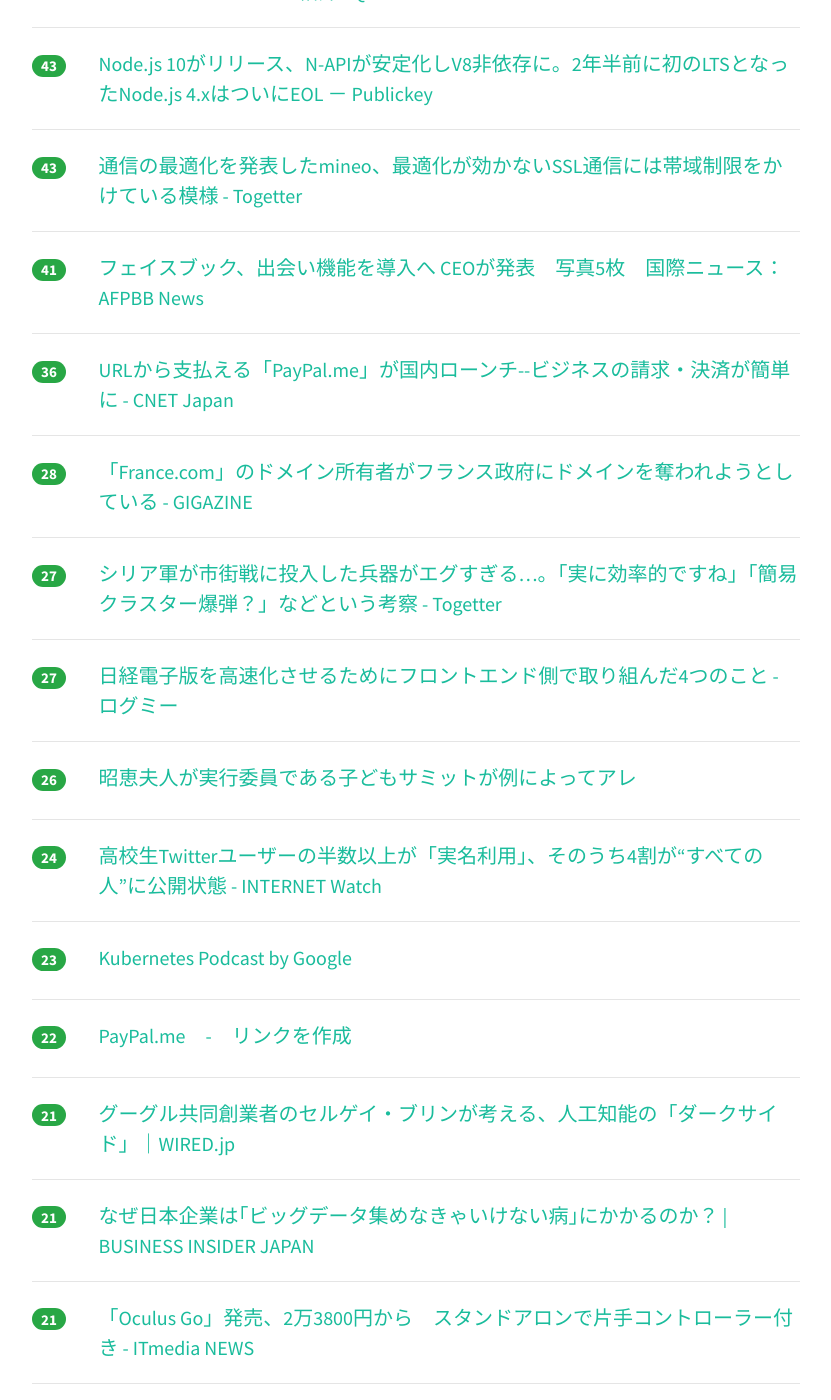
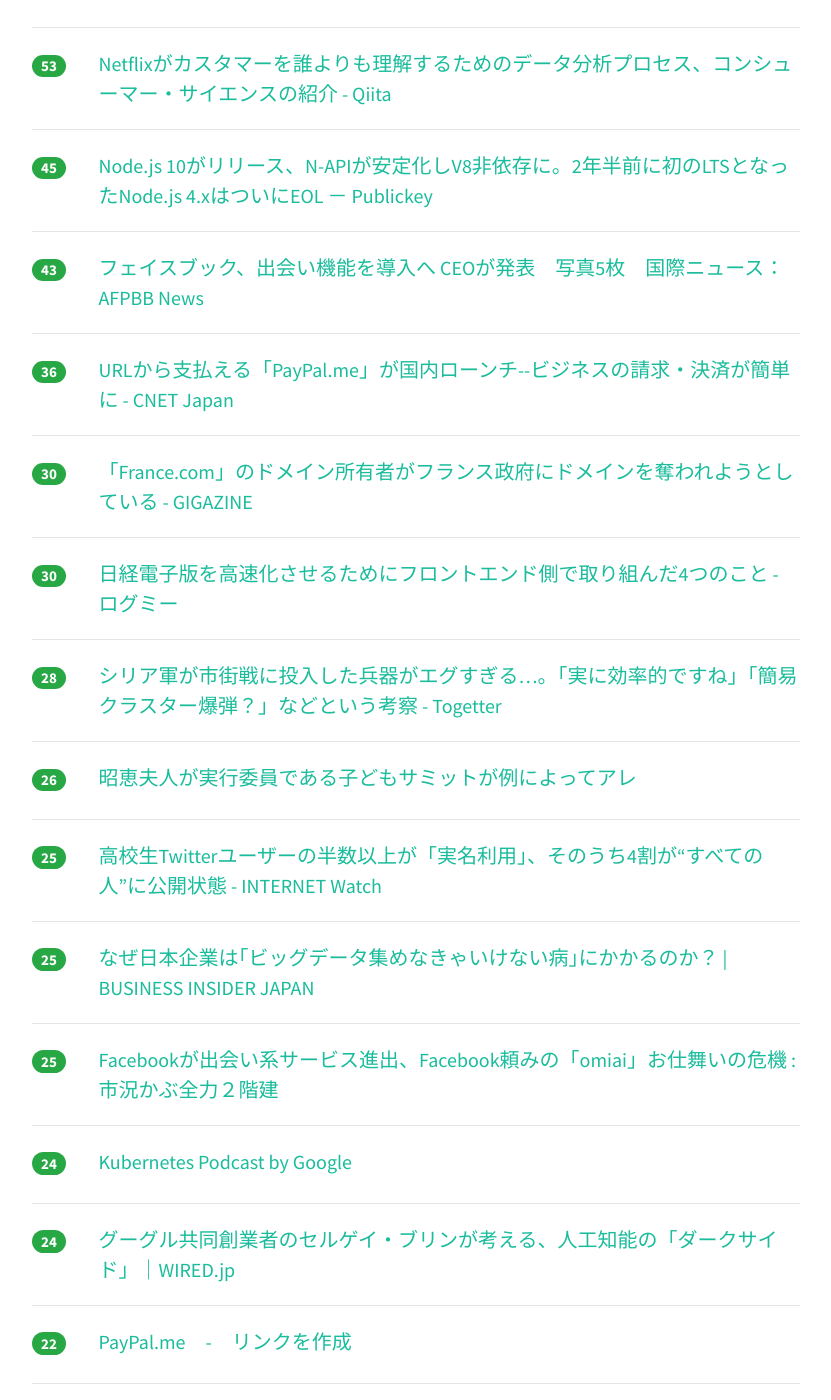
Before and after one commit to yatta47/hatena-matome-site, a Jekyll site: the page built from _posts/2018-05-02-hatena.md, in a window 1280 px wide and 1400 px high, scrolled down 1118 px. Shown: the whole window, without its empty margins (224-1055 px from the left). Built offline with Jekyll 4.4.1, drawn with Linux system fonts in a browser that asks for light colours; nearby versions of some CDN libraries; some of the changed text lies outside the part shown.

Commit message:
Updated 2018-05-02

```diff
--- a/_posts/2018-05-02-hatena.md
+++ b/_posts/2018-05-02-hatena.md
@@ -1,34 +1,39 @@
 ---
 layout: post
 title:  "2018-05-02 はてぶIT"
-date:   2018-05-02 15:03:06
+date:   2018-05-02 16:02:50
 tags: [it-hotentry]
 ---
-39 件のデータあり
+41 件のデータあり
 
 <hr><div class="row">
-<div class="col-1"><span class="badge badge-pill badge-success h2">586</span></div>
+<div class="col-1"><span class="badge badge-pill badge-success h2">665</span></div>
 <div class="col-11"><a href='http://karaage.hatenadiary.jp/entry/2018/05/02/073000' target='_blank'>私の会社の機械学習経験ゼロの「ディープラーニングおじさん」が会社のAI戦略を動かすまで - karaage. [からあげ]</a></div>
 </div>
 <hr>
 <div class="row">
-<div class="col-1"><span class="badge badge-pill badge-success h2">171</span></div>
+<div class="col-1"><span class="badge badge-pill badge-success h2">207</span></div>
+<div class="col-11"><a href='https://qiita.com/sl2/items/1e503952b9506a0539ea' target='_blank'>2018年のPythonプロジェクトのはじめかた - Qiita</a></div>
+</div>
+<hr>
+<div class="row">
+<div class="col-1"><span class="badge badge-pill badge-success h2">187</span></div>
 <div class="col-11"><a href='http://shin.hateblo.jp/entry/2012/05/26/231036' target='_blank'>Makefileの書き方 - cat /var/log/shin</a></div>
 </div>
 <hr>
 <div class="row">
-<div class="col-1"><span class="badge badge-pill badge-success h2">158</span></div>
-<div class="col-11"><a href='https://qiita.com/sl2/items/1e503952b9506a0539ea' target='_blank'>2018年のPythonプロジェクトのはじめかた - Qiita</a></div>
+<div class="col-1"><span class="badge badge-pill badge-success h2">104</span></div>
+<div class="col-11"><a href='https://blog.github.com/2018-05-01-github-pages-custom-domains-https/' target='_blank'>Custom domains on GitHub Pages gain support for HTTPS | The GitHub Blog</a></div>
 </div>
 <hr>
 <div class="row">
 <div class="col-1"><span class="badge badge-pill badge-success h2">98</span></div>
-<div class="col-11"><a href='https://blog.github.com/2018-05-01-github-pages-custom-domains-https/' target='_blank'>Custom domains on GitHub Pages gain support for HTTPS | The GitHub Blog</a></div>
+<div class="col-11"><a href='https://www.moguravr.com/oculus-go-launch/' target='_blank'>Oculus、一体型VRヘッドセットOculus Go本日発売 価格は23,800円から | Mogura VR - 国内外のVR/AR/MR最新情報</a></div>
 </div>
 <hr>
 <div class="row">
-<div class="col-1"><span class="badge badge-pill badge-success h2">91</span></div>
-<div class="col-11"><a href='https://www.moguravr.com/oculus-go-launch/' target='_blank'>Oculus、一体型VRヘッドセットOculus Go本日発売 価格は23,800円から | Mogura VR - 国内外のVR/AR/MR最新情報</a></div>
+<div class="col-1"><span class="badge badge-pill badge-success h2">82</span></div>
+<div class="col-11"><a href='https://togetter.com/li/1223437' target='_blank'>通信の最適化を発表したmineo、最適化が効かないSSL通信には帯域制限をかけている模様 - Togetter</a></div>
 </div>
 <hr>
 <div class="row">
@@ -42,27 +47,22 @@ tags: [it-hotentry]
 </div>
 <hr>
 <div class="row">
-<div class="col-1"><span class="badge badge-pill badge-success h2">50</span></div>
+<div class="col-1"><span class="badge badge-pill badge-success h2">55</span></div>
 <div class="col-11"><a href='https://qiita.com/gengogo5/items/5b038cf0b4034194f63a' target='_blank'>Java初心者時代にコードレビューで指摘された悪しき習慣 - Qiita</a></div>
 </div>
 <hr>
 <div class="row">
-<div class="col-1"><span class="badge badge-pill badge-success h2">48</span></div>
+<div class="col-1"><span class="badge badge-pill badge-success h2">53</span></div>
 <div class="col-11"><a href='https://qiita.com/KanNishida/items/12f9ae0cee98fd54b0bb' target='_blank'>Netflixがカスタマーを誰よりも理解するためのデータ分析プロセス、コンシューマー・サイエンスの紹介 - Qiita</a></div>
 </div>
 <hr>
 <div class="row">
-<div class="col-1"><span class="badge badge-pill badge-success h2">43</span></div>
+<div class="col-1"><span class="badge badge-pill badge-success h2">45</span></div>
 <div class="col-11"><a href='https://www.publickey1.jp/blog/18/nodejs_10n-apiv82ltsnodejs_4xeol.html' target='_blank'>Node.js 10がリリース、N-APIが安定化しV8非依存に。2年半前に初のLTSとなったNode.js 4.xはついにEOL － Publickey</a></div>
 </div>
 <hr>
 <div class="row">
 <div class="col-1"><span class="badge badge-pill badge-success h2">43</span></div>
-<div class="col-11"><a href='https://togetter.com/li/1223437' target='_blank'>通信の最適化を発表したmineo、最適化が効かないSSL通信には帯域制限をかけている模様 - Togetter</a></div>
-</div>
-<hr>
-<div class="row">
-<div class="col-1"><span class="badge badge-pill badge-success h2">41</span></div>
 <div class="col-11"><a href='http://www.afpbb.com/articles/-/3173230' target='_blank'>フェイスブック、出会い機能を導入へ CEOが発表　写真5枚　国際ニュース：AFPBB News</a></div>
 </div>
 <hr>
@@ -72,18 +72,18 @@ tags: [it-hotentry]
 </div>
 <hr>
 <div class="row">
-<div class="col-1"><span class="badge badge-pill badge-success h2">28</span></div>
+<div class="col-1"><span class="badge badge-pill badge-success h2">30</span></div>
 <div class="col-11"><a href='https://gigazine.net/news/20180502-france-dot-com/' target='_blank'>「France.com」のドメイン所有者がフランス政府にドメインを奪われようとしている - GIGAZINE</a></div>
 </div>
 <hr>
 <div class="row">
-<div class="col-1"><span class="badge badge-pill badge-success h2">27</span></div>
-<div class="col-11"><a href='https://togetter.com/li/1223258' target='_blank'>シリア軍が市街戦に投入した兵器がエグすぎる…。「実に効率的ですね」「簡易クラスター爆弾？」などという考察 - Togetter</a></div>
+<div class="col-1"><span class="badge badge-pill badge-success h2">30</span></div>
+<div class="col-11"><a href='http://logmi.jp/283703' target='_blank'>日経電子版を高速化させるためにフロントエンド側で取り組んだ4つのこと - ログミー</a></div>
 </div>
 <hr>
 <div class="row">
-<div class="col-1"><span class="badge badge-pill badge-success h2">27</span></div>
-<div class="col-11"><a href='http://logmi.jp/283703' target='_blank'>日経電子版を高速化させるためにフロントエンド側で取り組んだ4つのこと - ログミー</a></div>
+<div class="col-1"><span class="badge badge-pill badge-success h2">28</span></div>
+<div class="col-11"><a href='https://togetter.com/li/1223258' target='_blank'>シリア軍が市街戦に投入した兵器がエグすぎる…。「実に効率的ですね」「簡易クラスター爆弾？」などという考察 - Togetter</a></div>
 </div>
 <hr>
 <div class="row">
@@ -92,13 +92,28 @@ tags: [it-hotentry]
 </div>
 <hr>
 <div class="row">
-<div class="col-1"><span class="badge badge-pill badge-success h2">24</span></div>
+<div class="col-1"><span class="badge badge-pill badge-success h2">25</span></div>
 <div class="col-11"><a href='https://internet.watch.impress.co.jp/docs/news/1119998.html' target='_blank'>高校生Twitterユーザーの半数以上が「実名利用」、そのうち4割が“すべての人”に公開状態 - INTERNET Watch</a></div>
 </div>
 <hr>
 <div class="row">
-<div class="col-1"><span class="badge badge-pill badge-success h2">23</span></div>
+<div class="col-1"><span class="badge badge-pill badge-success h2">25</span></div>
+<div class="col-11"><a href='https://www.businessinsider.jp/post-166671' target='_blank'>なぜ日本企業は｢ビッグデータ集めなきゃいけない病｣にかかるのか？ | BUSINESS INSIDER JAPAN</a></div>
+</div>
+<hr>
+<div class="row">
+<div class="col-1"><span class="badge badge-pill badge-success h2">25</span></div>
+<div class="col-11"><a href='http://kabumatome.doorblog.jp/archives/65918207.html' target='_blank'>Facebookが出会い系サービス進出、Facebook頼みの「omiai」お仕舞いの危機 : 市況かぶ全力２階建</a></div>
+</div>
+<hr>
+<div class="row">
+<div class="col-1"><span class="badge badge-pill badge-success h2">24</span></div>
 <div class="col-11"><a href='https://kubernetespodcast.com/' target='_blank'>Kubernetes Podcast by Google</a></div>
+</div>
+<hr>
+<div class="row">
+<div class="col-1"><span class="badge badge-pill badge-success h2">24</span></div>
+<div class="col-11"><a href='https://wired.jp/2018/05/02/sergey-brin-warns-ais-dark-side/' target='_blank'>グーグル共同創業者のセルゲイ・ブリンが考える、人工知能の「ダークサイド」｜WIRED.jp</a></div>
 </div>
 <hr>
 <div class="row">
@@ -107,17 +122,7 @@ tags: [it-hotentry]
 </div>
 <hr>
 <div class="row">
-<div class="col-1"><span class="badge badge-pill badge-success h2">21</span></div>
-<div class="col-11"><a href='https://wired.jp/2018/05/02/sergey-brin-warns-ais-dark-side/' target='_blank'>グーグル共同創業者のセルゲイ・ブリンが考える、人工知能の「ダークサイド」｜WIRED.jp</a></div>
-</div>
-<hr>
-<div class="row">
-<div class="col-1"><span class="badge badge-pill badge-success h2">21</span></div>
-<div class="col-11"><a href='https://www.businessinsider.jp/post-166671' target='_blank'>なぜ日本企業は｢ビッグデータ集めなきゃいけない病｣にかかるのか？ | BUSINESS INSIDER JAPAN</a></div>
-</div>
-<hr>
-<div class="row">
-<div class="col-1"><span class="badge badge-pill badge-success h2">21</span></div>
+<div class="col-1"><span class="badge badge-pill badge-success h2">22</span></div>
 <div class="col-11"><a href='http://www.itmedia.co.jp/news/articles/1805/02/news043.html' target='_blank'>「Oculus Go」発売、2万3800円から　スタンドアロンで片手コントローラー付き - ITmedia NEWS</a></div>
 </div>
 <hr>
@@ -132,33 +137,28 @@ tags: [it-hotentry]
 </div>
 <hr>
 <div class="row">
+<div class="col-1"><span class="badge badge-pill badge-success h2">20</span></div>
+<div class="col-11"><a href='https://japan.cnet.com/article/35118603/' target='_blank'>Facebook、デート機能を追加へ--友達以外のユーザーとマッチング - CNET Japan</a></div>
+</div>
+<hr>
+<div class="row">
+<div class="col-1"><span class="badge badge-pill badge-success h2">19</span></div>
+<div class="col-11"><a href='http://twitter.com/kanju/status/990957968639180800' target='_blank'>Kanju@ぬけがらさんのツイート: "なんだこのウンチクある言葉。天才か… "</a></div>
+</div>
+<hr>
+<div class="row">
 <div class="col-1"><span class="badge badge-pill badge-success h2">19</span></div>
 <div class="col-11"><a href='https://akiba-pc.watch.impress.co.jp/docs/news/news/1119789.html' target='_blank'>スマホサイズのタッチパッド付きキーボードが上海問屋から、実売2,999円 - AKIBA PC Hotline!</a></div>
 </div>
 <hr>
 <div class="row">
 <div class="col-1"><span class="badge badge-pill badge-success h2">19</span></div>
-<div class="col-11"><a href='https://japan.cnet.com/article/35118603/' target='_blank'>Facebook、デート機能を追加へ--友達以外のユーザーとマッチング - CNET Japan</a></div>
+<div class="col-11"><a href='http://www.wipiano.net/entry/2018/04/20/045327' target='_blank'>今からできる、速くシンプルに LINQ を書くためのコツ 3 個 - wiprog</a></div>
 </div>
 <hr>
 <div class="row">
 <div class="col-1"><span class="badge badge-pill badge-success h2">19</span></div>
 <div class="col-11"><a href='https://manablog.org/freelance-programmer-salary/' target='_blank'>【実体験】フリーランスエンジニアとして月収100万円を稼いだ方法</a></div>
-</div>
-<hr>
-<div class="row">
-<div class="col-1"><span class="badge badge-pill badge-success h2">18</span></div>
-<div class="col-11"><a href='http://twitter.com/kanju/status/990957968639180800' target='_blank'>Kanju@ぬけがらさんのツイート: "なんだこのウンチクある言葉。天才か… "</a></div>
-</div>
-<hr>
-<div class="row">
-<div class="col-1"><span class="badge badge-pill badge-success h2">17</span></div>
-<div class="col-11"><a href='http://kabumatome.doorblog.jp/archives/65918207.html' target='_blank'>Facebookが出会い系サービス進出、Facebook頼みの「omiai」お仕舞いの危機 : 市況かぶ全力２階建</a></div>
-</div>
-<hr>
-<div class="row">
-<div class="col-1"><span class="badge badge-pill badge-success h2">16</span></div>
-<div class="col-11"><a href='http://www.wipiano.net/entry/2018/04/20/045327' target='_blank'>今からできる、速くシンプルに LINQ を書くためのコツ 3 個 - wiprog</a></div>
 </div>
 <hr>
 <div class="row">
@@ -169,6 +169,11 @@ tags: [it-hotentry]
 <div class="row">
 <div class="col-1"><span class="badge badge-pill badge-success h2">15</span></div>
 <div class="col-11"><a href='https://jp.reuters.com/article/idJP2018050101002100' target='_blank'>自民の若手が増税凍結を提言へ | ロイター</a></div>
+</div>
+<hr>
+<div class="row">
+<div class="col-1"><span class="badge badge-pill badge-success h2">15</span></div>
+<div class="col-11"><a href='https://kakuyasu-sim.jp/sns/kuchikomis/topic/8355' target='_blank'>格安SIMの通信の最適化の実害と、帯域制御の実害 - 格安SIMの通信速度の口コミ - 格安SIMのSNS</a></div>
 </div>
 <hr>
 <div class="row">
@@ -183,7 +188,17 @@ tags: [it-hotentry]
 <hr>
 <div class="row">
 <div class="col-1"><span class="badge badge-pill badge-success h2">14</span></div>
-<div class="col-11"><a href='https://kakuyasu-sim.jp/sns/kuchikomis/topic/8355' target='_blank'>格安SIMの通信の最適化の実害と、帯域制御の実害 - 格安SIMの通信速度の口コミ - 格安SIMのSNS</a></div>
+<div class="col-11"><a href='https://note.mu/hayatoniq/n/ne9240b250174' target='_blank'>インフルエンサーは「エセネット起業家」の再来になるのか？｜イチハヤ@webマーケター｜note</a></div>
+</div>
+<hr>
+<div class="row">
+<div class="col-1"><span class="badge badge-pill badge-success h2">14</span></div>
+<div class="col-11"><a href='http://www.itmedia.co.jp/mobile/articles/1805/02/news042.html' target='_blank'>100万契約突破、2018年の黒字化を目指す「mineo」　解決すべき課題は？ (1/3) - ITmedia Mobile</a></div>
+</div>
+<hr>
+<div class="row">
+<div class="col-1"><span class="badge badge-pill badge-success h2">13</span></div>
+<div class="col-11"><a href='https://www.asahi.com/articles/ASL5231JVL52UHBI00K.html' target='_blank'>フェイスブックに「出会い機能」　恋愛相手検索を導入へ：朝日新聞デジタル</a></div>
 </div>
 <hr>
 <div class="row">
@@ -192,11 +207,6 @@ tags: [it-hotentry]
 </div>
 <hr>
 <div class="row">
-<div class="col-1"><span class="badge badge-pill badge-success h2">12</span></div>
-<div class="col-11"><a href='https://note.mu/hayatoniq/n/ne9240b250174' target='_blank'>インフルエンサーは「エセネット起業家」の再来になるのか？｜イチハヤ@webマーケター｜note</a></div>
-</div>
-<hr>
-<div class="row">
 <div class="col-1"><span class="badge badge-pill badge-success h2">10</span></div>
 <div class="col-11"><a href='http://tyru.hatenablog.com/entry/2018/05/02/064601' target='_blank'>VSCode の Vim 拡張 (VSCodeVim) をより Vim っぽくする PR を送った - Humanity</a></div>
 </div>
```
